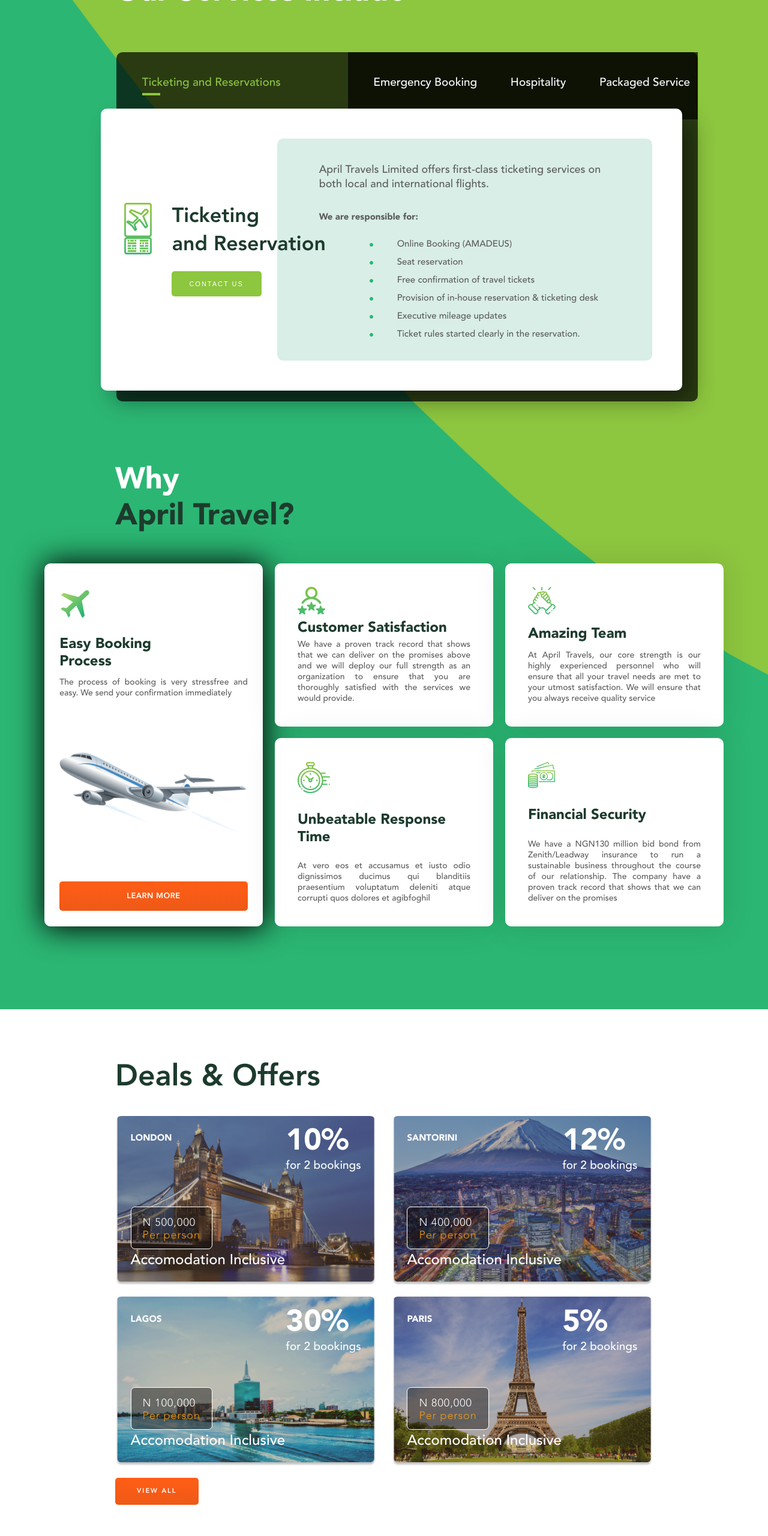
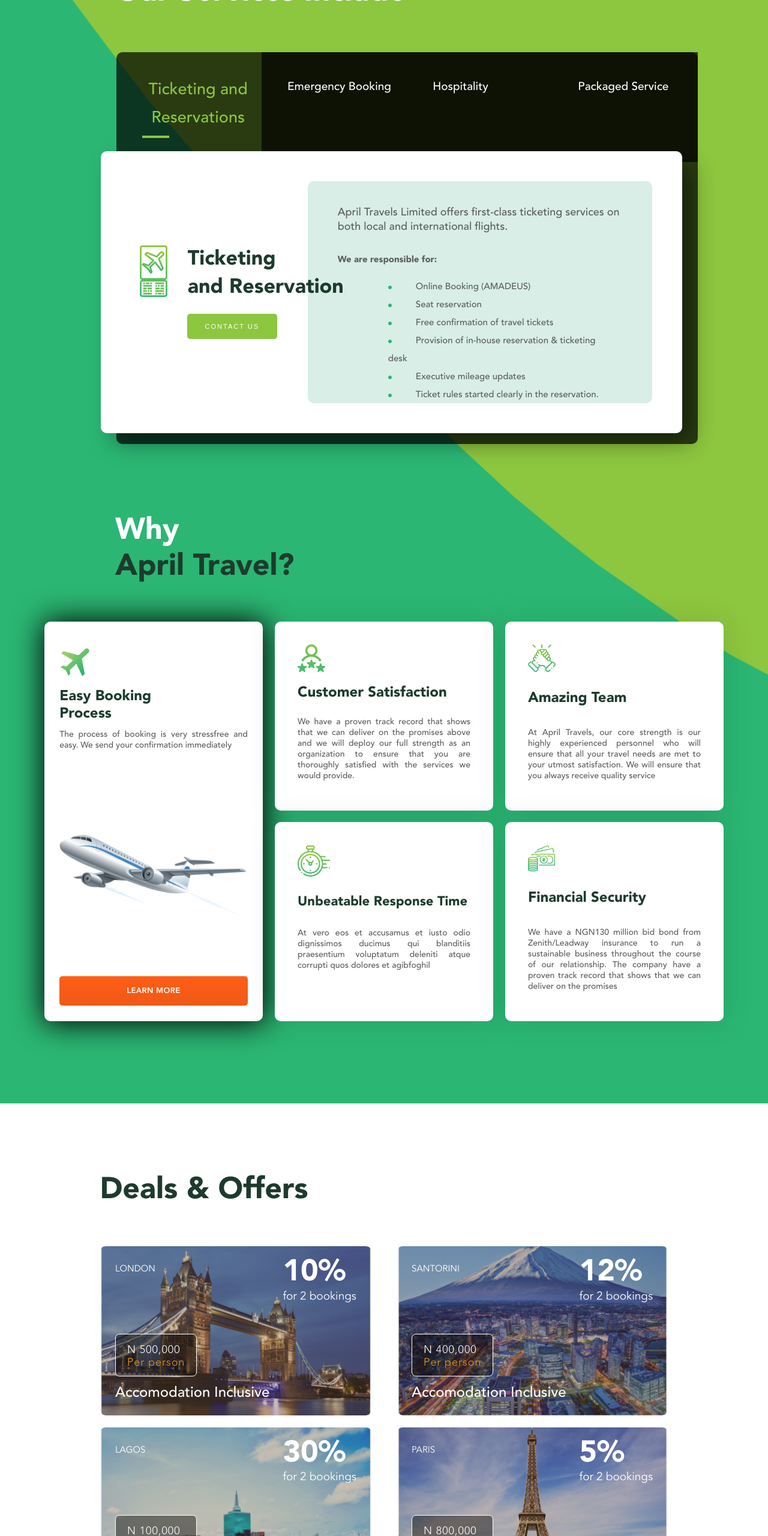
Before and after one commit to apiprincz/April-Travels, a plain HTML site: page index.html in a window 1280 px wide. Shown: the part 1760-4320 px from the top of the page at 60% size. Drawn offline with nearby package versions, Linux system fonts and the light colour scheme; files whose address does not match are found by name; a web font is replaced by a local one.

Commit message:
new update

```diff
--- a/assets/styles/styles.css
+++ b/assets/styles/styles.css
@@ -895,12 +895,12 @@
 
 .faq__green--text {
     font-family: "Avenir LT Std";
-    font-size: 41px;
+    font-size: 34px;
     line-height: 41px;
     letter-spacing: 0.02em;
     color: #2BB673;
     text-align: center;
-    font-weight: 800;
+
 }
 @media only screen and (max-width:768px){
   .faq__green--text {
@@ -1261,8 +1261,8 @@
                 cursor: pointer;
             }
 img.header__column--text {
-              width: 256px;
-              height: 30px;
+              width: 266px;
+              height: 66px;
               cursor: pointer;
           }
 @media only screen and (max-width:1024px){
@@ -2563,7 +2563,7 @@
 
 
 .location {
-    padding: 4vw 15vw 7.5vw;
+    padding: 4vw 13vw 10.5vw;
     /* background-color: #f5f5f5;     */
 }
 
@@ -2580,8 +2580,8 @@
 .location__hero--text {
   font-family: Avenir LT Std;
   font-size: 50px;
-  line-height: 60px;
-  font-weight: 800;
+  line-height: 120px;
+  font-weight: 700;
 
 }
 .location__location .location__hero--text {
@@ -2597,6 +2597,17 @@
 padding-bottom: 30px;
 background: none;
 }
+.location__view--btn {
+  font-family: Avenir LT Std;
+font-size: 11px;
+line-height: 13px;
+letter-spacing: 0.02em;
+color: #FFFFFF;
+background: #FF5E16;
+border-radius: 5px;
+padding: 14px 55px;
+margin: 20px 0px;
+}
 
 @media only screen and (min-width:1500px){
   .location__view--btn{
@@ -2638,9 +2649,9 @@
             position: relative;
             display: flex;
             overflow: hidden;
-            width: 34vw;
+            width: 35.4vw;
             height: 22vw;
-            padding: 2vw;
+            padding: 2vw 2vw 1vw;
             flex-direction: column;
             justify-content: space-between;
             border-radius: 10px;
@@ -2696,7 +2707,7 @@
   font-family: "Avenir LT Std";
 font-size: 15px;
 line-height: 16px;
-font-weight: 700;
+font-weight: 300;
 }
 
 @media only screen and (max-width:768px){
@@ -2736,6 +2747,7 @@
 .location__wrapper--link-top-preview p {
   font-family: "Avenir LT Std";
   font-size: 19px;
+  font-weight: 300;
 }
 @media only screen and (max-width:640px){
   .location__wrapper--link-top-preview p{
@@ -2767,7 +2779,7 @@
 .location__wrapper--link-bottom p {
   font-family: Avenir LT Std;
 font-size: 24px;
-line-height: 29px;
+line-height: 47px;
 color: #FFFFFF;
 }
 
@@ -2852,7 +2864,7 @@
   font-weight: 800;
   font-size: 40px;
   line-height: 24px;
-  padding: 180px 60px 100px 60px;
+  padding: 180px 60px 120px 60px;
   text-align: right;
 
 }
@@ -2922,11 +2934,13 @@
 .partners__body h5 {
   font-family: Avenir LT Std;
 font-style: normal;
-font-weight: 600;
+font-weight: 400;
 font-size: 40px;
 line-height: 22px;
 letter-spacing: 1px;
-}
+padding: 30px 0px;
+}
+
 
 @media only screen and (max-width:512px){
   .partners__body h5 {
@@ -3039,7 +3053,7 @@
 .onboard__tab--content-pane {
                 position: relative;
                 display: none;
-                padding-left: 19vw;
+                padding-left: 23vw;
             }
 
 @media only screen and (max-width:720px){
@@ -3069,7 +3083,7 @@
   }
 }
 .onboard__card--top {
-          padding: 40px 0px 0px 70px;
+          padding: 40px 0px 0px 50px;
           position: absolute;
           height: 100%;
           width: 100%;
@@ -3253,7 +3267,7 @@
   }
 }
 .onboard__tab--content-pane-wrapper-left {
-                  transform: translateX(-110px);
+                  transform: translateX(-135px);
 }
 
 @media only screen and (max-width:1024px){
@@ -3278,7 +3292,7 @@
                         font-family: 'Avenir LT Std', sans-serif;
                         font-size: 34px;
                         line-height: 47px;
-                        font-weight: 800;
+                        font-weight: 700;
                         /* margin-left:-66px; */
                         color: #1D3B2D;
 
@@ -3373,7 +3387,7 @@
 
 .onboard__tab--menu-link {
                 padding: 40px 1vw 40px;
-                flex: 0 0 auto;
+                flex: 1;
                 background-color: rgba(0, 0, 0, .7);
                 font-family: 'Avenir 07', sans-serif;
                 color: #fff;
@@ -3414,7 +3428,7 @@
   justify-content: center;
   font-family: Avenir LT Std;
   font-size: 19px;
-  line-height: 23px;
+  line-height: 37px;
 
 }
 
@@ -3434,15 +3448,19 @@
 }
 }
 
-.onboard__tab--menu-link.onboard__tab--menu-current {
+.onboard__tab--menu-current .onboard__tab--indicator {
                 flex: 1;
                 background-color: transparent;
                 color: #8dc63f;
-                font-size: 25px;
-                line-height: 30px;
+                font-size: 27px;
+                line-height: 47px;
                 transition: all 0.6s ease-in-out 0s;
                 text-align: center;
                         }
+.onboard__tab--menu-current {
+  background-color: transparent;
+  flex: 1;
+}
 
 @media only screen and (max-width:1024px){
   .onboard__tab--menu-current {
@@ -3460,7 +3478,7 @@
 .onboard__tab--menu-current .onboard__tab--indicator::after {
       content: "";
       display: inline-block;
-      width: 30px;
+      width: 45px;
       height: 4px;
       margin-top: 5px;
       background-color: #8dc63f;
@@ -3478,8 +3496,8 @@
 
 
 .onboard__why {
-        padding-top: 6vw;
-        padding-bottom: 3vw;
+        padding-top: 7vw;
+        padding-bottom: 4vw;
     }
 
 .onboard__why--hero {
@@ -3574,9 +3592,6 @@
 
 }
 
-.onboard__card--wrapper-long h4 {
-                    margin: 10px 0px;
-                }
 
 .onboard__card--wrapper-long-bg {
                     height:22vh;
@@ -3649,6 +3664,7 @@
                 font-size: 14px;
                 line-height: 18px;
                 text-align: justify;
+                padding: 10px 0px;
             }
 
 .onboard__card--wrapper-flex {
@@ -3688,6 +3704,18 @@
   }
 }
 
+.onboard__card--wrapper-flex .block .ownblock {
+  transform: translateY(-53px);
+}
+.onboard__card--wrapper-flex .block .ownblock h4 {
+  font-size: 22px;
+
+}
+.onboard__card--wrapper-flex .block .ownblock .onboard__card--wrapper-text {
+  transform: translateY(18px);
+
+}
+
 .faq {
     display: flex;
     padding: 5.5vw 25vw 260px;
@@ -3738,6 +3766,7 @@
 
 .faq__body {
         width: 100%;
+        padding: 20px 0px;
     }
 
     .faq__body--container {
@@ -3786,6 +3815,7 @@
         font-family: Avenir LT Std;
         font-size: 19px;
         line-height: 23px;
+        font-weight: 400;
 }
 
 @media only screen and (max-width:600px){
@@ -3832,6 +3862,7 @@
         transform: none;
         color: #5C5C5C;
         width: 100%;
+        font-weight: 300;
     }
 .faq__display {
         display: block;
@@ -3849,7 +3880,7 @@
 
 .footer {
     position: relative;
-    padding: 1px 13vw 3vw;
+    padding: 1px 11vw 3vw;
     background-color: #1d3b2d;
 }
 @media only screen and (max-width:660px){
@@ -3869,7 +3900,7 @@
 
 .footer__overlay {
         margin-top: -200px;
-        padding: 3vw 7vw;
+        padding: 2vw 8vw 5vw;
         border-radius: 10px;
         background: url(../../assets/images/footerimg.png);
         background-color: #f0f0f0;
@@ -3908,11 +3939,11 @@
           }
         }
 .footer__overlay h3 {
-            margin-top: 16px;
-            margin-bottom: 16px;
+            margin-top: 25px;
+            margin-bottom: 25px;
             font-family: 'Avenir 07', sans-serif;
             font-size: 30px;
-            line-height: 32px;
+            line-height: 38px;
             font-weight: 300;
             color: #333333;
         }
--- a/index.html
+++ b/index.html
@@ -37,7 +37,7 @@
                 <img src="./assets/images/fixedimgtext.png" alt="" class="header__column--text">
             </div>
             <div class="header__top--flex-right">
-                <img src="assets/images/iatalogo.png" class="header__iata" alt="">
+                <!-- <img src="assets/images/iatalogo.png" class="header__iata" alt=""> -->
                 <button type="button" value="contact" class="header__fixed--button">CONTACT US</button>
             </div>
 
@@ -476,8 +476,8 @@
                         <div class="onboard__card--wrapper-flex block">
                             <div class="onboard__card--wrapper-icon">
                                 <img src="./assets/images/teamicon.png" alt="">
-                            </div>
-                            <h4 class="onboard__card--wrapper-hero green-text" style="transform: translateY(12px);">
+                            </div><br>
+                            <h4 class="onboard__card--wrapper-hero green-text">
                                 Amazing Team
                             </h4><br>
                             <p class="onboard__card--wrapper-text">
@@ -491,13 +491,16 @@
                         <div class="onboard__card--wrapper-flex block">
                             <div class="onboard__card--wrapper-icon">
                                 <img src="./assets/images/timeicon.png" alt="">
-                            </div><br class="nobreak">
-                            <h4 class="onboard__card--wrapper-hero green-text">
-                                Unbeatable Response Time
-                            </h4><br >
-                            <p class="onboard__card--wrapper-text">At vero eos et accusamus et iusto odio dignissimos
-                                ducimus qui blanditiis praesentium voluptatum deleniti atque corrupti quos dolores et
-                                agibfoghil</p>
+                            </div>
+                            <div class="ownblock">
+                                <h4 class="onboard__card--wrapper-hero green-text">
+                                    Unbeatable Response Time
+                                </h4>
+                                <p class="onboard__card--wrapper-text">At vero eos et accusamus et iusto odio dignissimos
+                                    ducimus qui blanditiis praesentium voluptatum deleniti atque corrupti quos dolores et
+                                    agibfoghil
+                                </p>
+                            </div>
                         </div>
                         <div class="onboard__card--wrapper-flex block">
                             <div class="onboard__card--wrapper-icon">
@@ -756,7 +759,7 @@
                 </h4>
             </div>
         </div>
-    </footer> -->
+    </footer>
     <!-- build:js assets/scripts/App.js -->
     <script src="assets/scripts/jquery.waypoints.min.js"></script>
     <script src="assets/scripts/header.js"></script>
```
